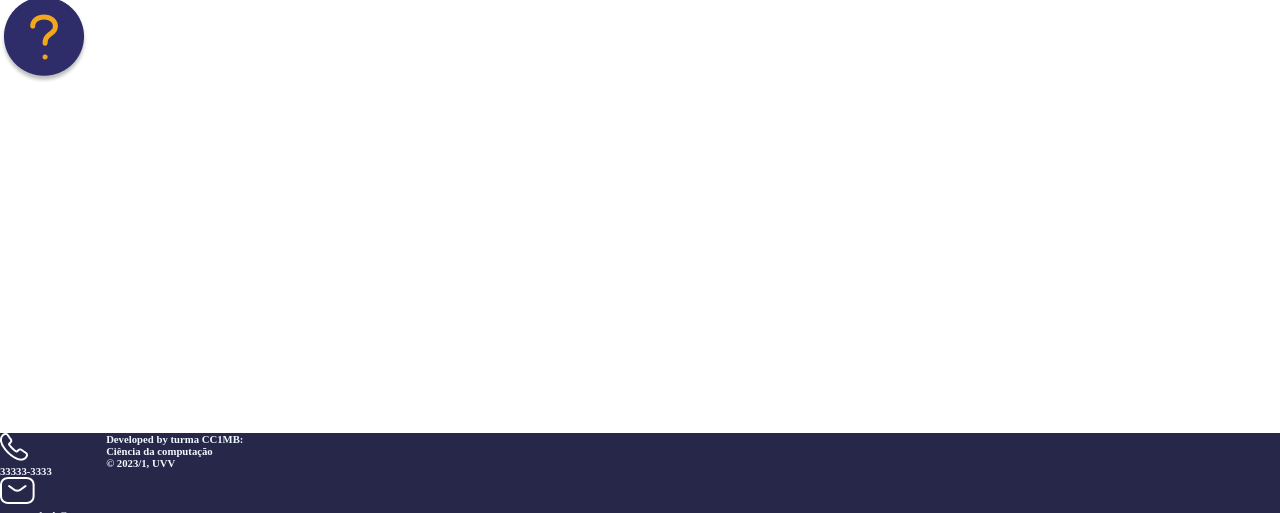
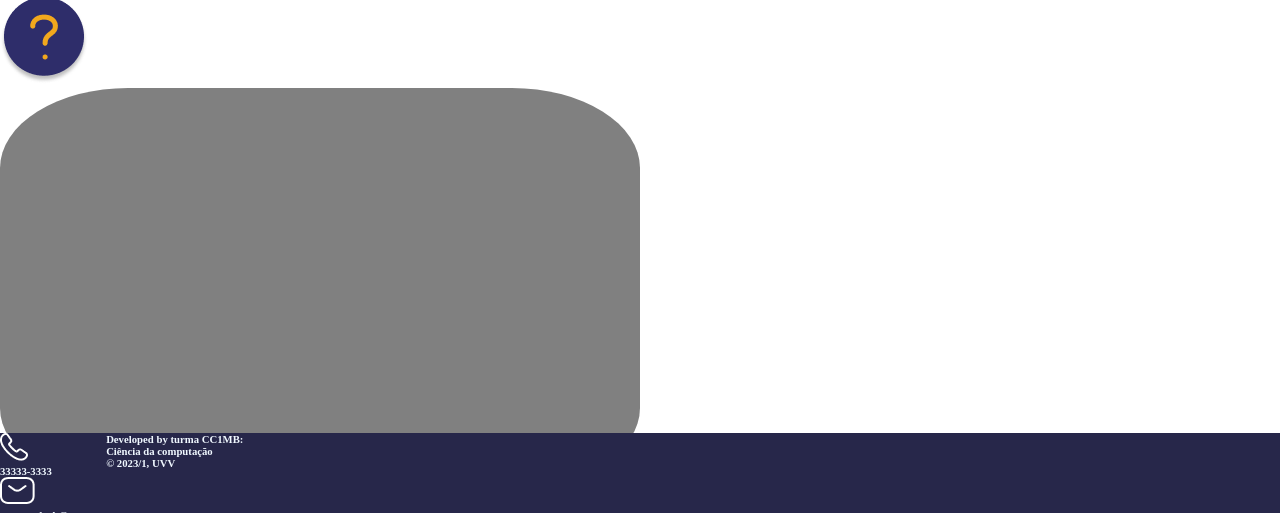
Before and after one commit to laurarrcn/projetointegrador, a plain HTML site: page index.html in a window 1280 px wide. Shown: the part 287-800 px from the top of the page. Drawn offline with Linux system fonts and the light colour scheme.

Commit message:
Update index.html

```diff
--- a/index.html
+++ b/index.html
@@ -27,6 +27,10 @@
         </section>
     </main>
 
+    <div id="space"></div>
+
+
+</body>
 <footer>
     <div>
         <img src="icon_telefone.png" alt="telefone">
@@ -40,5 +44,4 @@
         <h6>© 2023/1, UVV</h6>
     </div>
 </footer>
-</body>
 </html>
```
Lines whose indentation alone changed are shown as unchanged.
